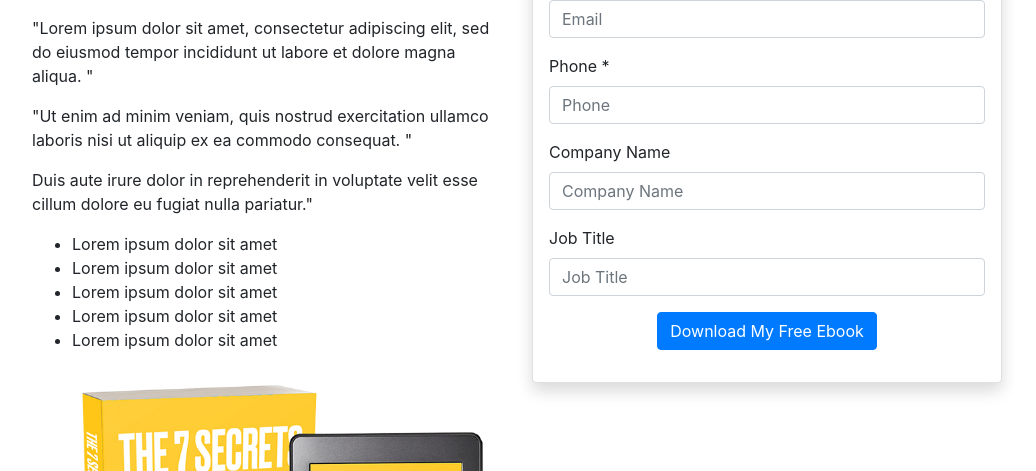
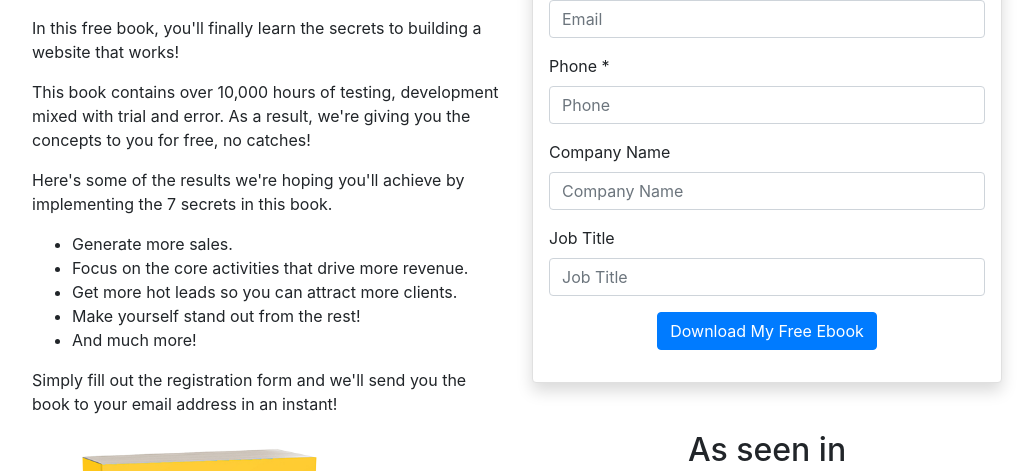
Before and after one commit to kwabee/dauntlessdevelopment-ebooklandingpage, a plain HTML site: page index.html in a window 1280 px wide. Shown: the part 269-740 px from the top of the page, without its empty margins (123-1159 px from the left). Drawn offline with nearby package versions, Linux system fonts and the light colour scheme.

Commit message:
finished front end development

```diff
--- a/index.html
+++ b/index.html
@@ -24,23 +24,25 @@
                     <h1 style="color: #ffad09;">The 7 Secrets To Building A Website That Works</h1>
                     <br/>
                     <p>
-                        "Lorem ipsum dolor sit amet, consectetur adipiscing elit, sed do eiusmod tempor incididunt ut labore et dolore magna aliqua. "
+                        In this free book, you'll finally learn the secrets to building a website that works!
+                    </p>
+                    <p>
+                        This book contains over 10,000 hours of testing, development mixed with trial and error. As a result, we're giving you the concepts to you for free, no catches!
                     </p>
 
                     <p>
-                        "Ut enim ad minim veniam, quis nostrud exercitation ullamco laboris nisi ut aliquip ex ea commodo consequat. "
-                    </p>
-
-                    <p>
-                        Duis aute irure dolor in reprehenderit in voluptate velit esse cillum dolore eu fugiat nulla pariatur."
+                        Here's some of the results we're hoping you'll achieve by implementing the 7 secrets in this book.
                     </p>
                     <ul>
-                        <li>Lorem ipsum dolor sit amet</li>
-                        <li>Lorem ipsum dolor sit amet</li>
-                        <li>Lorem ipsum dolor sit amet</li>
-                        <li>Lorem ipsum dolor sit amet</li>
-                        <li>Lorem ipsum dolor sit amet</li>
+                        <li>Generate more sales.</li>
+                        <li>Focus on the core activities that drive more revenue. </li>
+                        <li>Get more hot leads so you can attract more clients.</li>
+                        <li>Make yourself stand out from the rest!</li>
+                        <li>And much more!</li>
                     </ul>
+                    <p>
+                        Simply fill out the registration form and we'll send you the book to your email address in an instant!
+                    </p>
                 </div>
 
                 <img src="images/dauntless-development-giveaway-package.png" class="img-fluid" />
@@ -82,6 +84,9 @@
                       </form>
                 </div>
 
+                <h2>As seen in</h2>
+                <img src="images/dd-brandsworkedwith.png" class="img-fluid" />
+
             </div>
         </div>
     </div>
```
Also changed, not shown: images/dd-brandsworkedwith.png (added).
